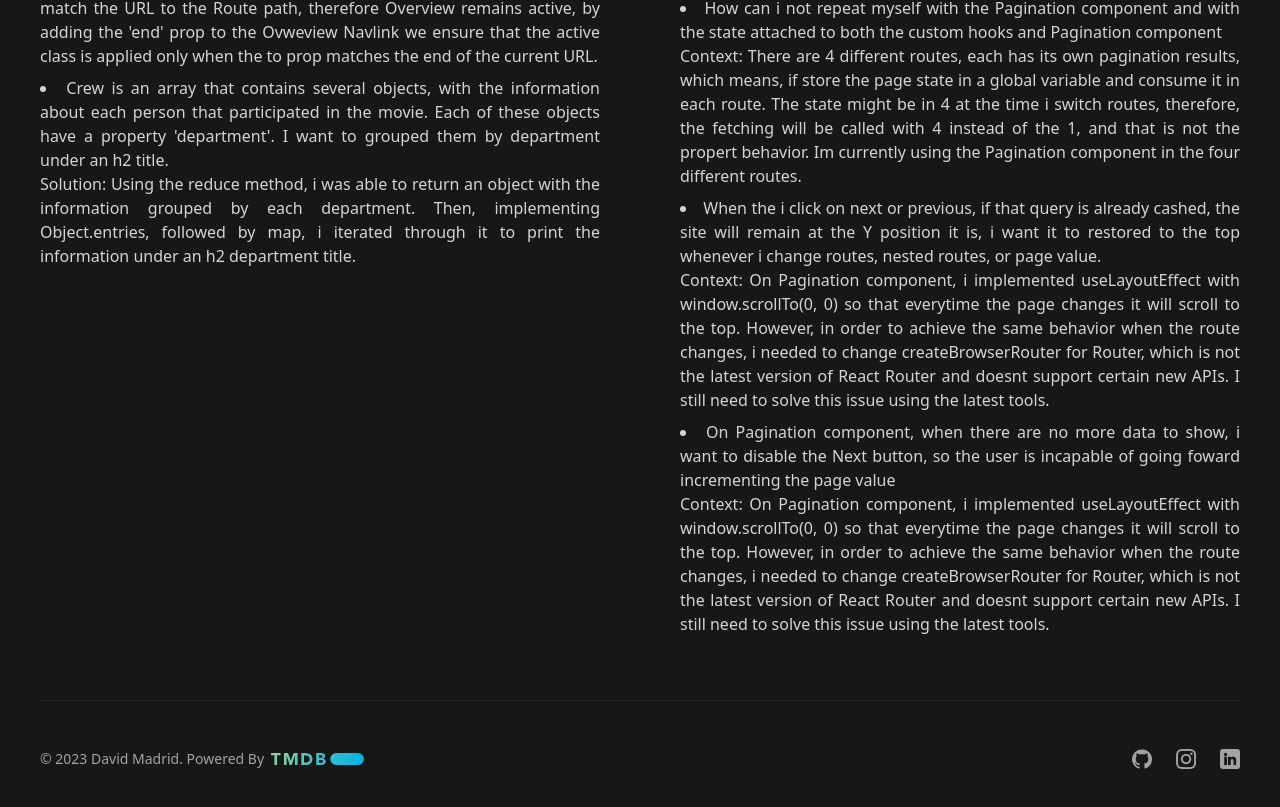
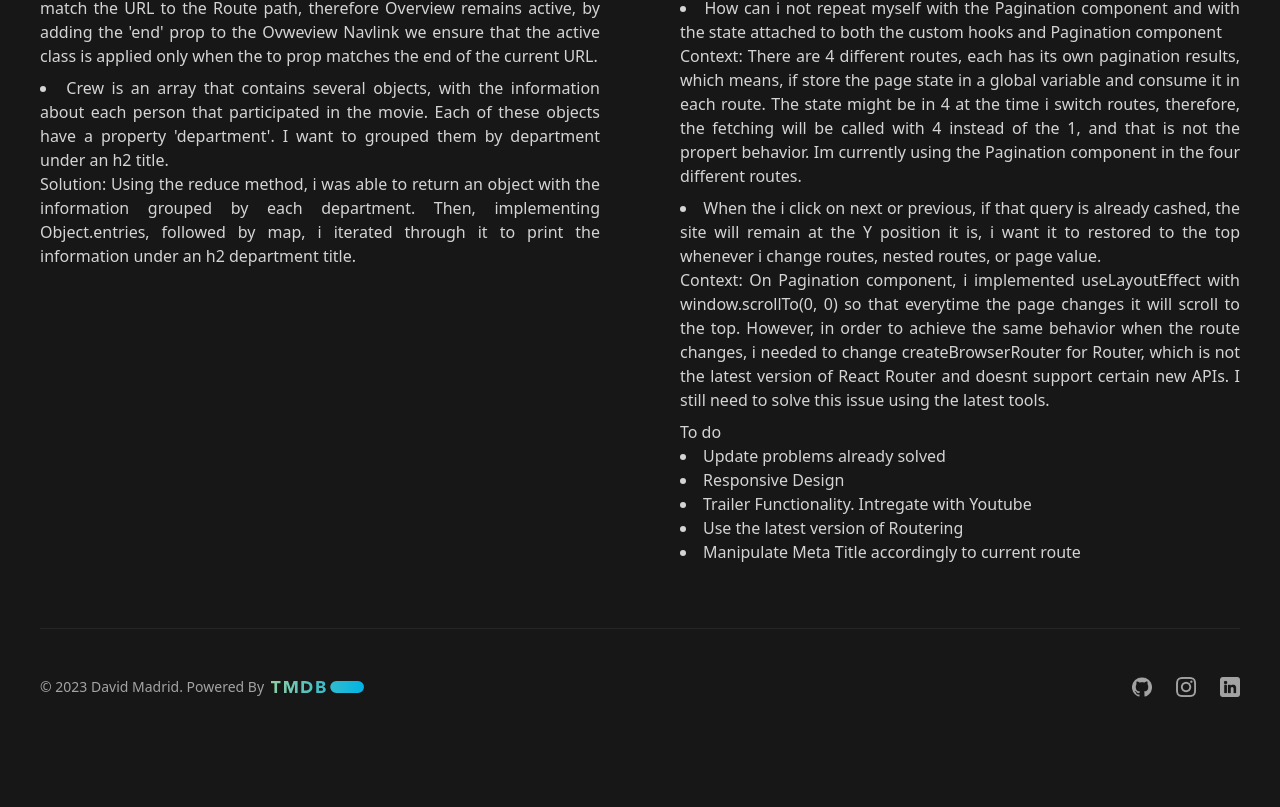
Before and after one commit to dmadridy/RMD, a React (Vite) app: page /reference in a window 1280 px wide. Shown: the part 755-1562 px from the top of the page. After the commit the page ends 1500 px from the top, so only its background shows below. Built offline with nearby package versions, Linux system fonts and the light colour scheme.

Commit message:
Created ToDo list in Reference Page

```diff
--- a/src/pages/reference.tsx
+++ b/src/pages/reference.tsx
@@ -110,19 +110,15 @@ const Reference = () => {
               React Router and doesnt support certain new APIs. I still need to
               solve this issue using the latest tools.
             </li>
-            <li>
-              On Pagination component, when there are no more data to show, i
-              want to disable the Next button, so the user is incapable of going
-              foward incrementing the page value
+            <div>
+              To do
               <br />
-              Context: On Pagination component, i implemented useLayoutEffect
-              with window.scrollTo(0, 0) so that everytime the page changes it
-              will scroll to the top. However, in order to achieve the same
-              behavior when the route changes, i needed to change
-              createBrowserRouter for Router, which is not the latest version of
-              React Router and doesnt support certain new APIs. I still need to
-              solve this issue using the latest tools.
-            </li>
+              <li>Update problems already solved</li>
+              <li>Responsive Design</li>
+              <li>Trailer Functionality. Intregate with Youtube</li>
+              <li>Use the latest version of Routering</li>
+              <li>Manipulate Meta Title accordingly to current route</li>
+            </div>
           </div>
         </div>
       </div>
```
